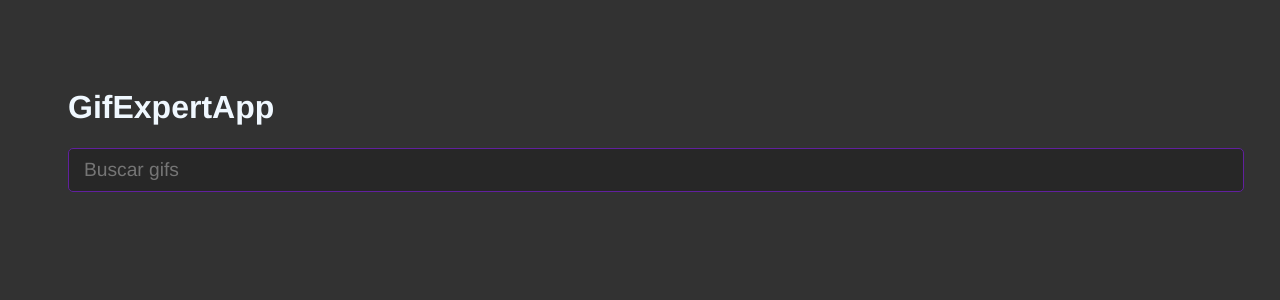
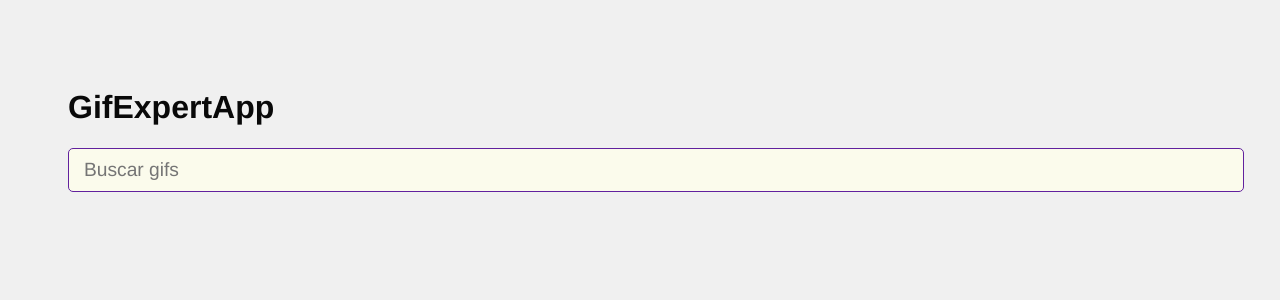
Before and after one commit to juankyop/gif-expert-app, a React (Vite) app: page / in a window 1280 px wide. Shown: the top 300 px of the page. Built offline with nearby package versions, Linux system fonts and the light colour scheme.

Commit message:
useFetchGifs created custom hook

```diff
--- a/src/components/GifGrid.jsx
+++ b/src/components/GifGrid.jsx
@@ -1,26 +1,24 @@
-import { useState, useEffect } from 'react'
-import  { getGifs } from '../helpers/getGifs'
+import { useFetchGifs } from '../hooks/useFetchGifs';
+import { GifItem } from './GifItem';
 
 export const GifGrid = ({ category }) => {
 
-    const [images, setImages] = useState([]);
-
-    const getImages = async() => {
-        const newImages= await getGifs( category );
-        setImages(newImages);
-    }
-    useEffect(() => {
-      getImages();
-    }, [])
+    const { images, isLoading } = useFetchGifs(category);
 
     return (
         <>
             <h3> {category} </h3>
-            <ol>
-                {images.map( ({id, title}) => (
-                    <li key={ id}>{title}</li>
+            {
+                isLoading && ( <h2>Cargando...</h2> )
+            }
+            <div className='card-grid'>
+                {images.map(({ id, title, url }) => (
+                    <GifItem
+                        key={id}
+                        title={title}
+                        url={url} />
                 ))}
-            </ol>
+            </div>
         </>
     )
 }
--- /dev/null
+++ b/src/components/GifItem.jsx
@@ -0,0 +1,11 @@
+import React from 'react'
+
+export const GifItem = ( {title, url }) => {
+
+    return (
+    <div className='card'>
+        <img src={ url } alt={ title } />
+        <p>{title}</p>
+    </div>
+  )
+}
--- /dev/null
+++ b/src/hooks/useFetchGifs.js
@@ -0,0 +1,23 @@
+import { useEffect, useState } from "react";
+import { getGifs } from "../helpers/getGifs";
+
+export const useFetchGifs = ( category ) => {
+
+    const [images, setImages] = useState([]);
+
+    const [isLoading, setisLoading] = useState(true)
+    const getImages = async () => {
+        const newImages = await getGifs(category);
+        setImages(newImages);
+        setisLoading(false);
+    }
+
+    useEffect(() => {
+        getImages();
+    }, [])
+
+    return {
+        images: images,
+        isLoading: isLoading
+    }
+}
--- a/src/styles.css
+++ b/src/styles.css
@@ -1,7 +1,7 @@
 * {
     font-family: Helvetica, Arial, sans-serif;
-    background-color: rgb(50, 50, 50);
-    color: aliceblue;
+    background-color: rgb(240, 240, 240);
+    color: rgb(9, 9, 9);
   }
 
   body {
@@ -9,10 +9,10 @@
   }
 
   input {
-    background-color: rgb(39, 39, 39);
+    background-color: rgb(251, 251, 236);
     border-radius: 5px;
     border: 1px solid rgb(97, 32, 158);
-    color: rgb(244, 244, 244);
+    color: rgb(0, 0, 0);
     font-size: 1.2rem;
     outline: none;
     padding: 10px 15px;
```
